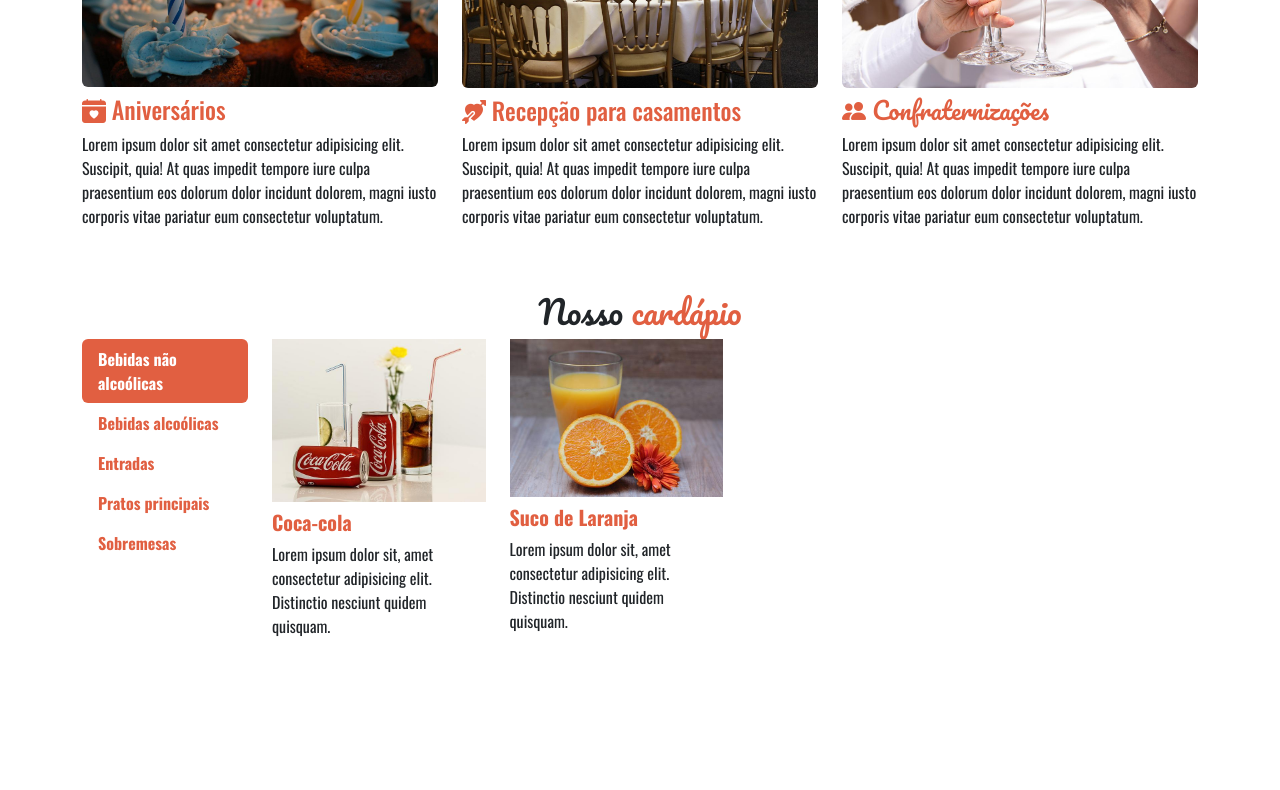
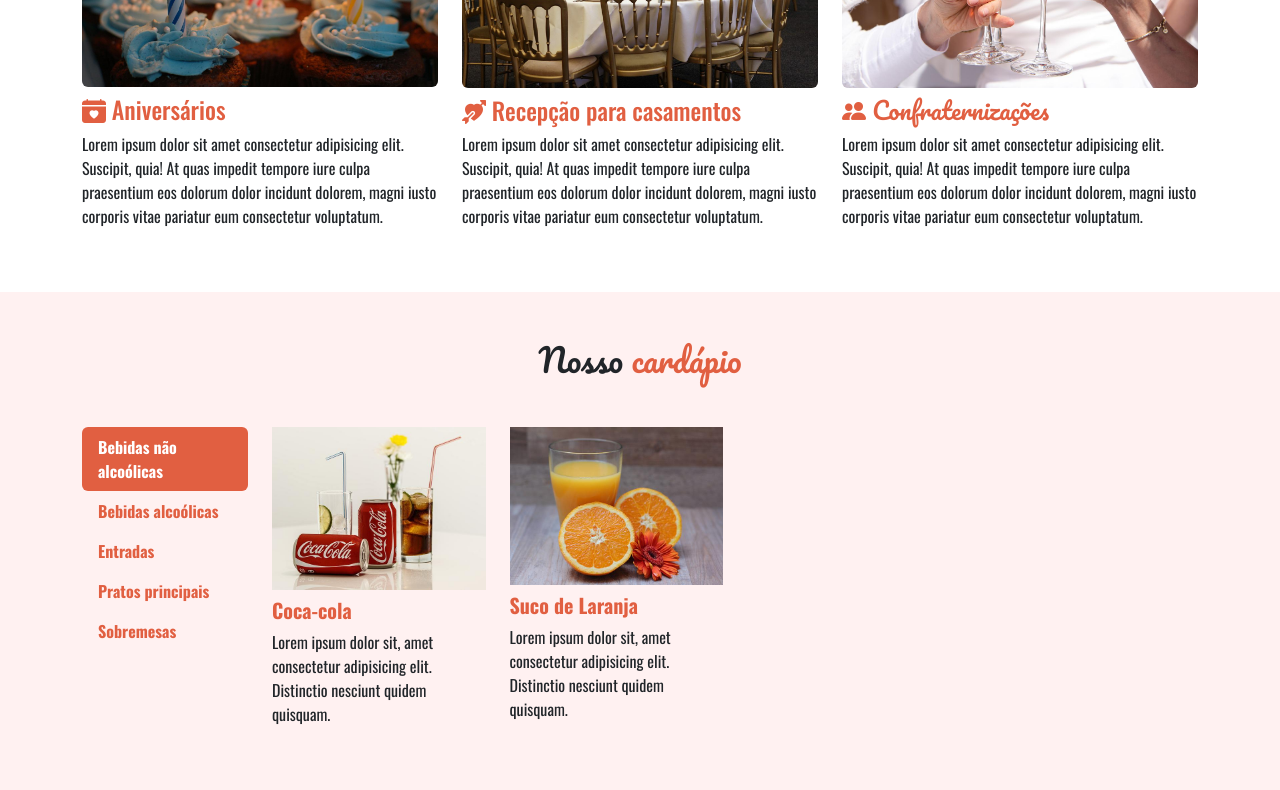
Before and after one commit to Guil029/Projeto-3, a plain HTML site: page index.html in a window 1280 px wide. Shown: the part 1088-1878 px from the top of the page. Before the commit the page ends 1742 px from the top, so only its background shows below. Drawn offline with nearby package versions, Linux system fonts and the light colour scheme.

Commit message:
cardapio

```diff
--- a/index.html
+++ b/index.html
@@ -33,7 +33,7 @@
                             Eventos</a>
                     </li>
                     <li class="nav-item fw-bold">
-                        <a href="#" class="nav-link">
+                        <a href="#cardapio" class="nav-link">
                             <i class="bi bi-card-text me-1"></i>
                             Nosso Cardapio</a>
                     </li>
@@ -139,10 +139,10 @@
             </div>
         </div>
     </section>
-    <section id="cardapio">
+    <section id="cardapio" class="pt-5 pb-5">
         <div class="container">
             <div class="row">
-                <h2 class="section-title text-center">
+                <h2 class="section-title text-center mb-5">
                     Nosso <span class="text-colored">cardápio</span>
                 </h2>
             </div>
--- a/main.css
+++ b/main.css
@@ -30,8 +30,8 @@ body {
     color: #e15f41;
 }
 
-#sobre-o-restaurante {
-    background-color: #fff;
+#sobre-o-restaurante, #cardapio {
+    background-color: #fff1f1;
 }
 
 
```
